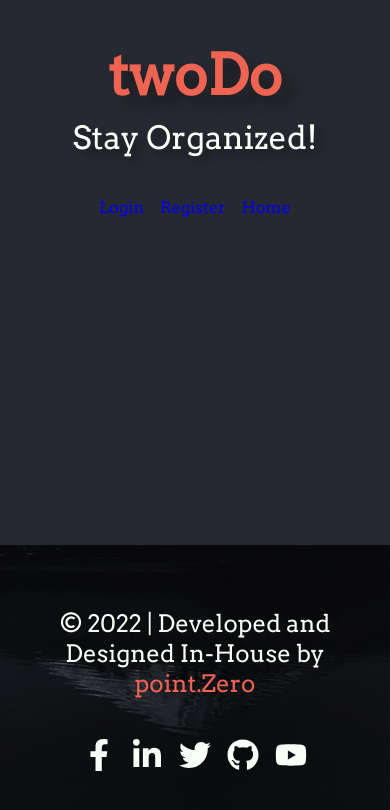
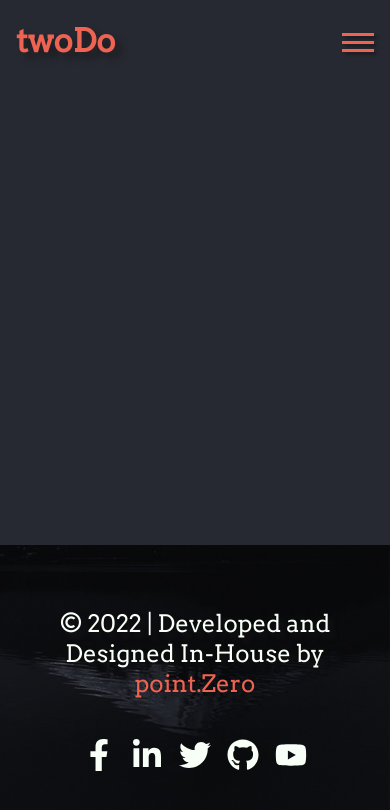
Before and after one commit to cosminmurea/two_do, a React (Create React App) app in the folder client/: page / in a window 390 px wide. Shown: the top 810 px of the page. Built offline with nearby package versions, Linux system fonts and the light colour scheme.

Commit message:
Implemented the responsive NavBar Component.

```diff
--- a/client/src/components/App.js
+++ b/client/src/components/App.js
@@ -2,8 +2,22 @@ import React, { useEffect, useState } from 'react'
 import styled from 'styled-components'
 import ToDoForm from './ToDoForm/ToDoForm'
 import ToDoList from './ToDoList/ToDoList'
+import {
+    Header,
+    Label
+} from '../components/Theme'
 
 import { getTasks } from '../services/tasksServices'
+
+const MainHeader = styled(Header)`
+    color: ${props => props.theme.colors.textPrimary};
+    margin-top: 5rem;
+    margin-bottom: .5rem;
+`
+
+const SubHeader = styled(Label)`
+    margin-bottom: 2.5rem;
+`
 
 const SeparatorSpan = styled.span`
     display: block;
@@ -29,6 +43,8 @@ function App() {
 
     return (
         <React.Fragment>
+            <MainHeader>twoDo</MainHeader>
+            <SubHeader>Stay Organized!</SubHeader>
             <SeparatorSpan></SeparatorSpan>
             <ToDoForm updateData={fetchTasks} />
             <SeparatorSpan></SeparatorSpan>
--- /dev/null
+++ b/client/src/components/NavBar.js
@@ -0,0 +1,164 @@
+import React, { useEffect } from 'react'
+import { useState } from 'react'
+import { Link, useLocation } from 'react-router-dom'
+import styled from 'styled-components'
+
+const NavContainer = styled.nav`
+    position: fixed;
+    top: 0;
+    width: 100%;
+    max-width: 800px;
+    z-index: 10;
+    display: flex;
+    justify-content: space-between;
+    align-items: center;
+    background-color: ${props => props.background ? props.theme.colors.backgroundPrimary : 'transparent'};
+    padding: 1.3rem 1rem;
+    transition: .3s ease-in-out;
+`
+
+const NavLogo = styled.h4`
+    z-index: 10;
+    color: ${props => props.theme.colors.textPrimary};
+    font-size: ${props => props.theme.fontSizes.label};
+    font-weight: 700;
+    text-shadow: .2em .2em .2em ${props => props.theme.colors.shadowColor};
+`
+
+const NavButton = styled.button`
+    display: block;
+    position: relative;
+    height: 2rem;
+    width: 2rem;
+    z-index: 10;
+    background: none;
+    border: none;
+    outline: none;
+    cursor: pointer;
+    transition: .3s ease-in-out;
+    > div {
+        display: block;
+        position: absolute;
+        height: .2rem;
+        width: 100%;
+        background-color: ${props => props.theme.colors.textPrimary};
+        box-shadow: .2em .2em .2em ${props => props.theme.colors.shadowColor};
+        transition: .3s ease-in-out;
+    &:nth-child(1) {
+        top: ${props => !props.open && '.5rem'};
+        transform: ${props => props.open && 'rotate(135deg)'};
+    }
+    &:nth-child(2) {
+        top: ${props => !props.open && '1rem'};
+        opacity: ${props => props.open ? '0' : '1'};
+    }
+    &:nth-child(3) {
+        top: ${props => !props.open && '1.5rem'};
+        transform: ${props => props.open && 'rotate(-135deg)'};
+    }
+    }
+`
+
+const NavMenu = styled.div`
+    position: fixed;
+    top: 0;
+    right: ${props => props.open ? '0' : '-100%'};
+    height: 100%;
+    width: 100%;
+    display: flex;
+    flex-direction: column;
+    justify-content: center;
+    align-items: center;
+    gap: 2rem;
+    overflow-y: scroll;
+    background-color: ${props => props.theme.colors.backgroundPrimary};
+    transition: .3s ease-in-out;
+`
+
+const StyledLink = styled(Link)`
+    color: ${props => props.theme.colors.textSecondary};
+    font-size: ${props => props.theme.fontSizes.label};
+    text-shadow: .2em .2em .2em ${props => props.theme.colors.shadowColor};
+    transition: .3s ease-in-out;
+    &:hover,
+    &:focus {
+        color: ${props => props.theme.colors.extraColor};
+    }
+`
+
+function NavBar() {
+    const [changedBg, setChangedBg] = useState(false)
+    const [menuOpen, setMenuOpen] = useState(false)
+    const { pathname } = useLocation()
+
+    const toggleMenu = () => {
+        if (menuOpen) {
+            setMenuOpen(false)
+            document.body.style.overflowY = 'unset'
+        } else {
+            setMenuOpen(true)
+            document.body.style.overflowY = 'hidden'
+        }
+    }
+
+    const closeMenu = () => {
+        setMenuOpen(false)
+        document.body.style.overflowY = 'unset'
+    }
+
+    useEffect(() => {
+        closeMenu()
+    }, [pathname])
+
+    const changeBgColorOnScroll = () => {
+        if (window.scrollY > 20) {
+            setChangedBg(true)
+        } else {
+            setChangedBg(false)
+        }
+    }
+
+    useEffect(() => {
+        changeBgColorOnScroll()
+        window.addEventListener('scroll', changeBgColorOnScroll)
+    })
+
+    return (
+        <NavContainer
+            background={changedBg}
+        >
+            <NavLogo>twoDo</NavLogo>
+
+            <NavButton
+                open={menuOpen}
+                onClick={toggleMenu}
+            >
+                <div></div>
+                <div></div>
+                <div></div>
+            </NavButton>
+
+            <NavMenu
+                open={menuOpen}
+            >
+                <StyledLink
+                    to='/login'
+                >
+                    Login
+                </StyledLink>
+                <StyledLink
+                    to='/register'
+                >
+                    Register
+                </StyledLink>
+                <StyledLink
+                    to='/home'
+                >
+                    Home
+                </StyledLink>
+            </NavMenu>
+        </NavContainer>
+    )
+}
+
+export default NavBar
--- a/client/src/routes/Landing.js
+++ b/client/src/routes/Landing.js
@@ -1,64 +1,25 @@
 import React from 'react'
-import { Link, Outlet } from 'react-router-dom'
+import { Outlet } from 'react-router-dom'
 import styled from 'styled-components'
+import NavBar from '../components/NavBar'
 import Footer from '../components/Footer'
 import {
     Theme,
-    FlexContainer,
-    Header,
-    Label
+    FlexContainer
 } from '../components/Theme'
 
-const AppContainer = styled.div`
+const Layout = styled.div`
     ${FlexContainer}
     max-width: 800px;
-`
-
-const MainHeader = styled(Header)`
-    color: ${props => props.theme.colors.textPrimary};
-    margin-top: 2.5rem;
-    margin-bottom: .5rem;
-`
-
-const SubHeader = styled(Label)`
-    margin-bottom: 2.5rem;
 `
 
 function Landing() {
     return (
         <Theme>
-            <AppContainer>
-                <MainHeader>twoDo</MainHeader>
-                <SubHeader>Stay Organized!</SubHeader>
-                <nav
-                    style={{
-                        paddingBottom: '1rem',
-                    }}
-                >
-                    <Link
-                        to='/login'
-                    >
-                        Login
-                    </Link>
-                    <Link
-                        to='/register'
-                        style={{
-                            marginLeft: '1rem',
-                        }}
-                    >
-                        Register
-                    </Link>
-                    <Link
-                        to='/home'
-                        style={{
-                            marginLeft: '1rem',
-                        }}
-                    >
-                        Home
-                    </Link>
-                </nav>
+            <Layout>
+                <NavBar />
                 <Outlet />
-            </AppContainer>
+            </Layout>
             <Footer />
         </Theme>
     )
```
